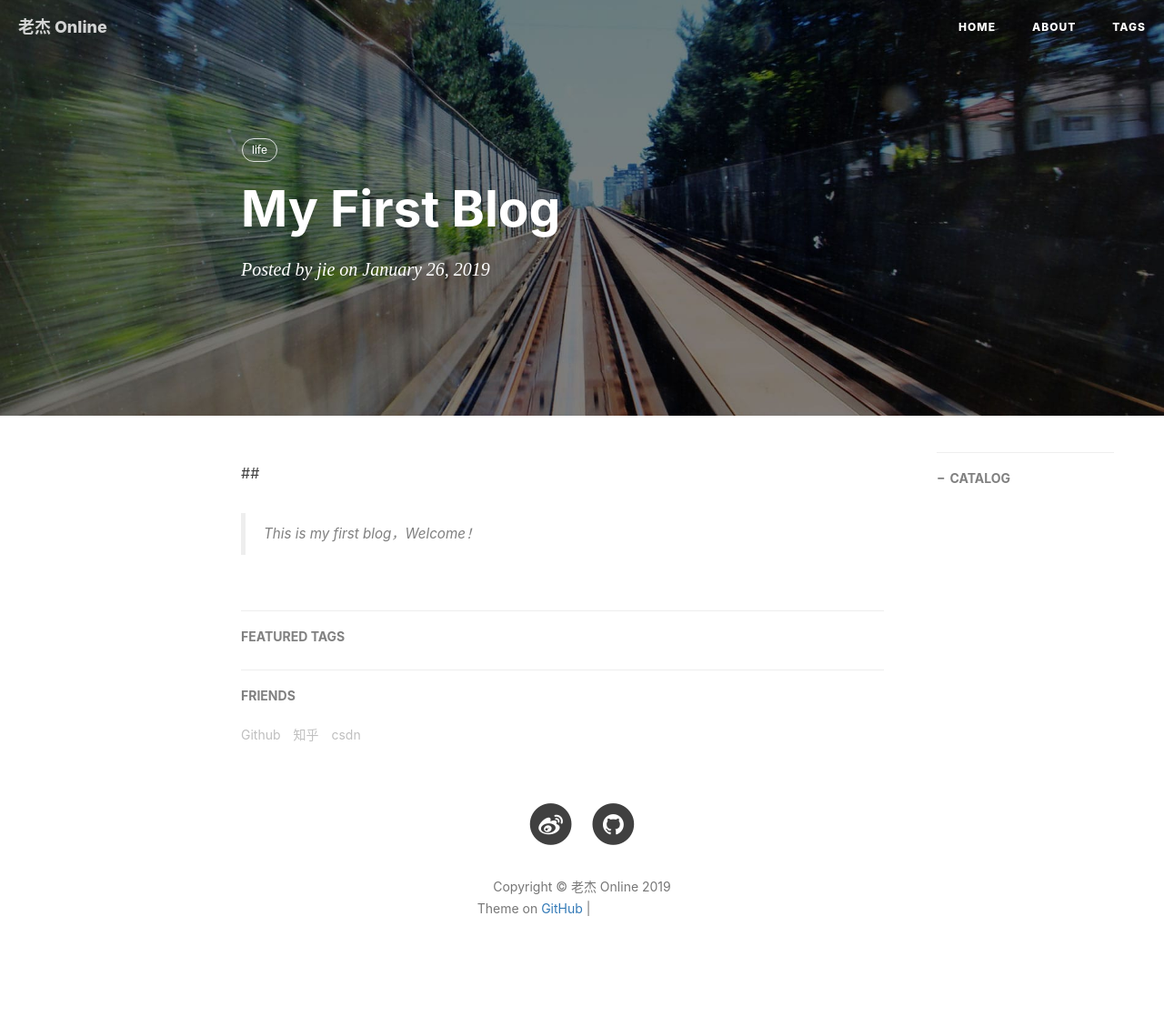
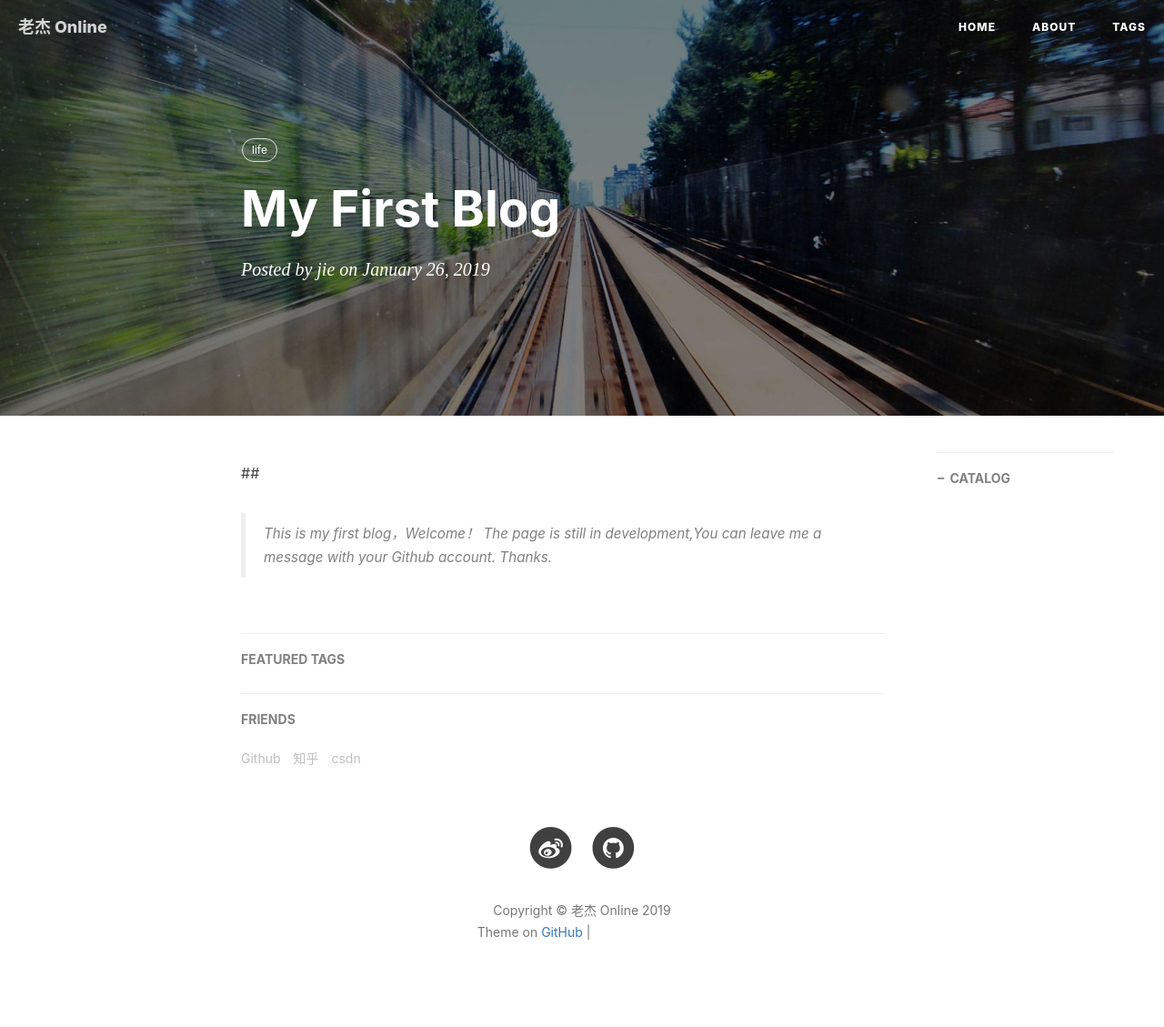
Before and after one commit to freejjj/freejjj.github.io, a Jekyll site: the page built from _posts/2019-01-27-Hello-2019.md, in a window 1280 px wide. Shown: the whole page at 91% size. Built offline with Jekyll 4.4.1, drawn with Linux system fonts in a browser that asks for light colours; nearby versions of some CDN libraries; comment, search, counter and statistics services are not loaded; before the commit the page ends 1103 px from its top, so only the background shows below that; grey boxes are pictures that could not be loaded.

Commit message:
Update 2019-01-27-Hello-2019.md

```diff
--- a/_posts/2019-01-27-Hello-2019.md
+++ b/_posts/2019-01-27-Hello-2019.md
@@ -12,3 +12,5 @@ tags:                               #标签
 
 ##
 >This is my first blog，Welcome！
+The page is still in development,You can leave me a message with your Github account.
+Thanks.
```
